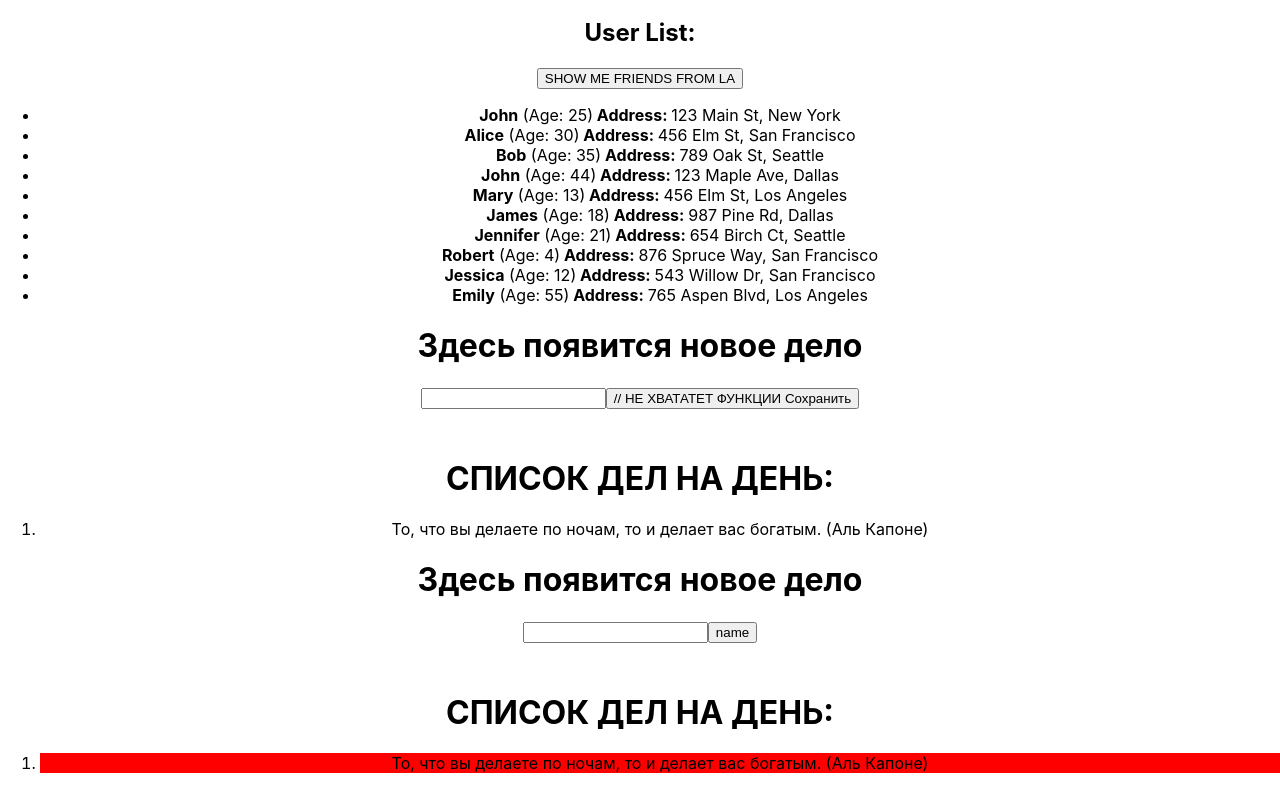
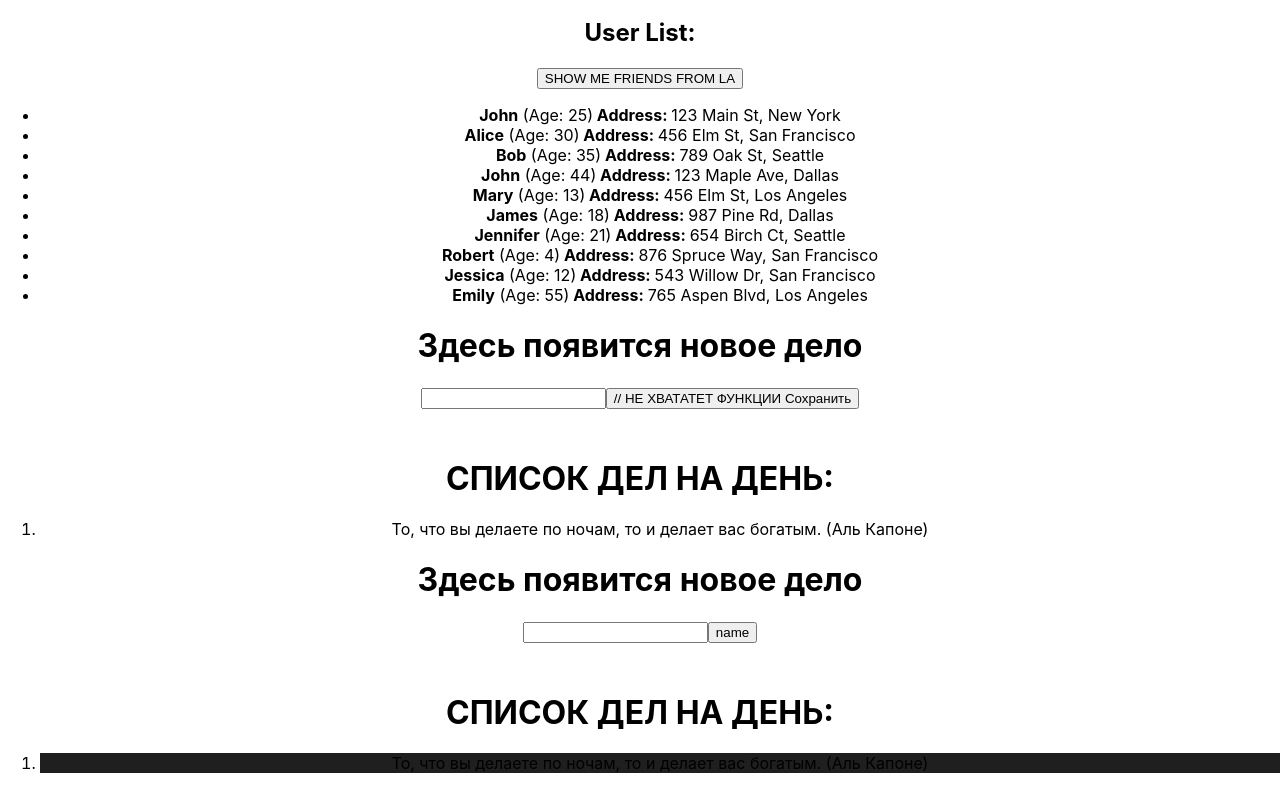
Before and after one commit to Ivanushkin-Vlad/hwIT, a React (Create React App) app: page / in a window 1280 px wide. Shown: the part 271-1060 px from the top of the page. Built offline with nearby package versions, Linux system fonts and the light colour scheme.

Commit message:
init className

```diff
--- a/src/HW/4/HW4.module.css
+++ b/src/HW/4/HW4.module.css
@@ -1,3 +1,3 @@
 .chetNechet{
-    background-color: red;
+    background-color: rgba(31,31,31);
 }
```
